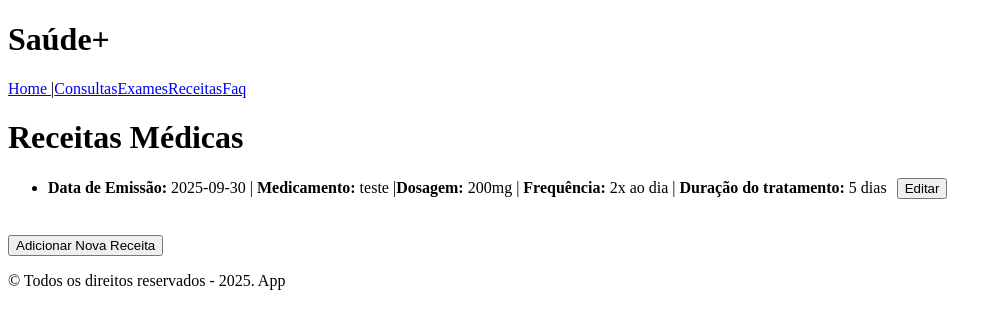
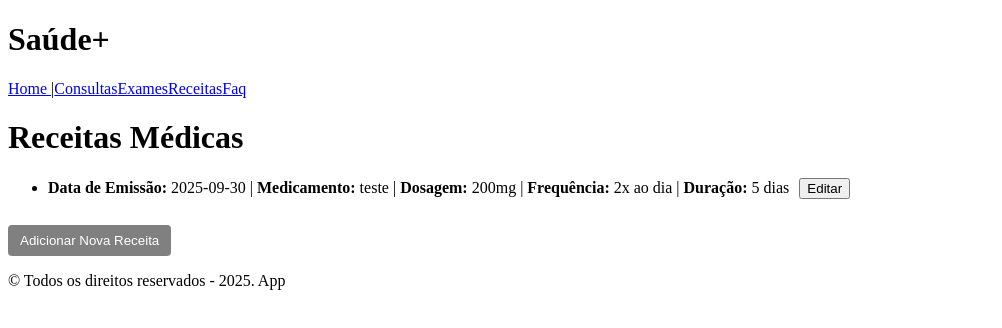
Before and after one commit to Challenge-1TDSPF-RRP/Front-End-Sprint-3, a React (Vite) app in the folder saude-mais/: page /receitas in a window 1280 px wide. Shown: the top 328 px of the page, without its empty margins (0-1002 px from the left). Built offline with nearby package versions, Linux system fonts and the light colour scheme; data requests are answered from the project's data file.

Commit message:
Criando props para utilizar em exame, consulta e receitas, além de criar um BotãoProps para ser utilizado em cada uma das três rotas.

```diff
--- /dev/null
+++ b/saude-mais/src/components/BotaoProps/BotaoProps.tsx
@@ -0,0 +1,23 @@
+type BotaoProps = {
+  texto: string;
+  onClick: () => void;
+  cor?: string;
+};
+
+export default function Botao({ texto, onClick, cor = "Gray" }: BotaoProps) {
+  return (
+    <button
+      onClick={onClick}
+      style={{
+        backgroundColor: cor,
+        color: "white",
+        border: "none",
+        padding: "8px 12px",
+        borderRadius: "4px",
+        marginTop: "10px"
+      }}
+    >
+      {texto}
+    </button>
+  );
+}
--- /dev/null
+++ b/saude-mais/src/components/ConsultaProps/ConsultaProps.tsx
@@ -0,0 +1,26 @@
+// components/ConsultaItem.tsx
+import { useNavigate } from "react-router-dom";
+import type { Consulta } from "../../types/tipoConsulta";
+
+type Props = {
+  consulta: Consulta;
+};
+
+export default function ConsultaProps({ consulta }: Props) {
+  const navigate = useNavigate();
+
+  return (
+    <li style={{ marginBottom: "10px" }}>
+      <strong>Data:</strong> {consulta.data} |
+      <strong> Hora:</strong> {consulta.hora} |
+      <strong> Status:</strong> {consulta.status} |
+      <strong> Motivo:</strong> {consulta.motivo} |
+      <button
+        onClick={() => navigate(`/editar/consultas/${consulta.id}`)}
+        style={{ marginLeft: "10px" }}
+      >
+        Editar
+      </button>
+    </li>
+  );
+}
--- /dev/null
+++ b/saude-mais/src/components/ExameProps.tsx/ExameProps.tsx
@@ -0,0 +1,27 @@
+
+import { useNavigate } from "react-router-dom";
+import type { Exame } from "../../types/tipoExame";
+
+type Props = {
+  exame: Exame;
+};
+
+export default function ExameProps({ exame }: Props) {
+  const navigate = useNavigate();
+
+  return (
+    <li style={{ marginBottom: "10px" }}>
+      <strong>Data:</strong> {exame.data} |{" "}
+      <strong>Hora:</strong> {exame.hora} |{" "}
+      <strong>Status:</strong> {exame.status} |{" "}
+      <strong>Tipo:</strong> {exame.tipo} |{" "}
+      <strong>Local:</strong> {exame.local}
+      <button
+        onClick={() => navigate(`/editar/exames/${exame.id}`)}
+        style={{ marginLeft: "10px" }}
+      >
+        Editar
+      </button>
+    </li>
+  );
+}
--- /dev/null
+++ b/saude-mais/src/components/ReceitaProps/ReceitaProps.tsx
@@ -0,0 +1,27 @@
+// components/ReceitaItem.tsx
+import { useNavigate } from "react-router-dom";
+import type { Receita } from "../../types/tipoReceita";
+
+type Props = {
+  receita: Receita;
+};
+
+export default function ReceitaProps({ receita }: Props) {
+  const navigate = useNavigate();
+
+  return (
+    <li style={{ marginBottom: "10px" }}>
+      <strong>Data de Emissão:</strong> {receita.dataEmissao} |{" "}
+      <strong>Medicamento:</strong> {receita.medicamento} |{" "}
+      <strong>Dosagem:</strong> {receita.dosagem} |{" "}
+      <strong>Frequência:</strong> {receita.frequencia} |{" "}
+      <strong>Duração:</strong> {receita.duracao}
+      <button
+        onClick={() => navigate(`/editar/receitas/${receita.id}`)}
+        style={{ marginLeft: "10px" }}
+      >
+        Editar
+      </button>
+    </li>
+  );
+}
--- a/saude-mais/src/routes/Consulta/index.tsx
+++ b/saude-mais/src/routes/Consulta/index.tsx
@@ -1,6 +1,8 @@
 import { useEffect, useState,} from "react";
 import { useNavigate } from "react-router-dom";
 import type { Consulta } from "../../types/tipoConsulta";
+import Botao from "../../components/BotaoProps/BotaoProps";
+import ConsultaProps from "../../components/ConsultaProps/ConsultaProps";
 
 
 export default function Consulta() {
@@ -29,19 +31,12 @@ export default function Consulta() {
         <div>
           <ul>
             {consultas.map(c => (
-              <li key={c.id} style={{ marginBottom: "10px" }}>
-                <strong>Data:</strong> {c.data} | <strong>Hora:</strong> {c.hora} |
-                <strong>Status:</strong> {c.status} | <strong>Motivo:</strong> {c.motivo} |
-                <button onClick={() => navigate(`/editar/consultas/${c.id}`)} style={{ marginLeft: "10px" }}>
-                  Editar
-                </button>
-                </li>
+              <ConsultaProps key={c.id} consulta={c} />
               ))}
-            </ul>
+          </ul>
 
-            <button onClick={() => navigate("/editar/consultas")} style={{ marginTop: "20px" }}>
-              Adicionar Nova Consulta
-            </button>
+          <Botao texto="Adicionar Nova Consulta" onClick={() => navigate("/editar/consultas")} />
+
         </div>
       )}
     </div>
--- a/saude-mais/src/routes/Exame/index.tsx
+++ b/saude-mais/src/routes/Exame/index.tsx
@@ -1,6 +1,8 @@
 import { useEffect, useState,} from "react";
 import { useNavigate } from "react-router-dom";
 import type { Exame } from "../../types/tipoExame";
+import ExameProps from "../../components/ExameProps.tsx/ExameProps";
+import Botao from "../../components/BotaoProps/BotaoProps";
 
 export default function Exame() {
   const [exames, setExames] = useState<Exame[]>([]);
@@ -26,21 +28,14 @@ export default function Exame() {
         </div>
       ) : (
         <div>
-            <ul>
+          <ul>
             {exames.map(e => (
-                <li key={e.id} style={{ marginBottom: "10px" }}>
-                <strong>Data: </strong> {e.data} | <strong>Hora: </strong> {e.hora} |
-                <strong>Status: </strong> {e.status} | <strong>Tipo: </strong> {e.tipo} | <strong>Local: </strong> {e.local}
-                <button onClick={() => navigate(`/editar/exames/${e.id}`)} style={{ marginLeft: "10px" }}>
-                    Editar
-                </button>
-                </li>
-            ))}
-            </ul>
+              <ExameProps key={e.id} exame={e} />
+              ))}
+          </ul>
 
-            <button onClick={() => navigate("/editar/exames")} style={{ marginTop: "20px" }}>
-                Adicionar Novo Exame
-            </button>
+          <Botao texto="Adicionar Novo Exame" onClick={() => navigate("/editar/exames")} />
+
         </div>
       )}
     </div>
--- a/saude-mais/src/routes/ReceitaMedica/index.tsx
+++ b/saude-mais/src/routes/ReceitaMedica/index.tsx
@@ -1,6 +1,8 @@
 import { useEffect, useState,} from "react";
 import { useNavigate } from "react-router-dom";
 import type { Receita } from "../../types/tipoReceita";
+import Botao from "../../components/BotaoProps/BotaoProps";
+import ReceitaProps from "../../components/ReceitaProps/ReceitaProps";
 
 export default function ReceitaMedica() {
   const [receitas, setReceitas] = useState<Receita[]>([]);
@@ -26,21 +28,13 @@ export default function ReceitaMedica() {
         </div>
       ) : (
         <div>
-            <ul>
+          <ul>
             {receitas.map(r => (
-                <li key={r.id} style={{ marginBottom: "10px" }}>
-                <strong>Data de Emissão: </strong> {r.dataEmissao} | <strong>Medicamento: </strong> {r.medicamento} |
-                <strong>Dosagem: </strong> {r.dosagem} | <strong>Frequência: </strong> {r.frequencia} | <strong>Duração do tratamento: </strong> {r.duracao}
-                <button onClick={() => navigate(`/editar/receitas/${r.id}`)} style={{ marginLeft: "10px" }}>
-                    Editar
-                </button>
-                </li>
-            ))}
-            </ul>
+              <ReceitaProps key={r.id} receita={r} />
+              ))}
+          </ul>
 
-            <button onClick={() => navigate("/editar/receitas")} style={{ marginTop: "20px" }}>
-                Adicionar Nova Receita
-            </button>
+          <Botao texto="Adicionar Nova Receita" onClick={() => navigate("/editar/receitas")}/>
         </div>
       )}
     </div>
```
